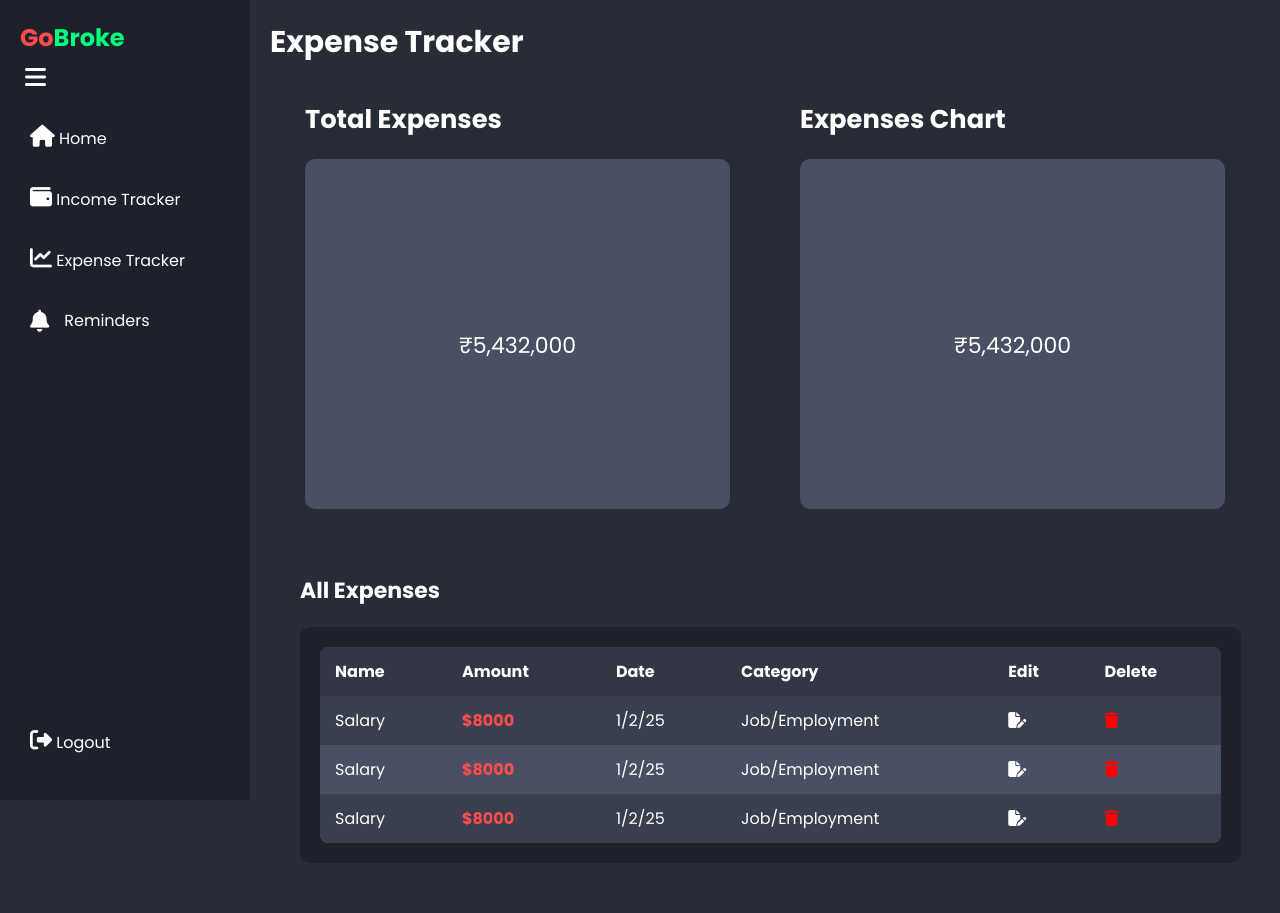
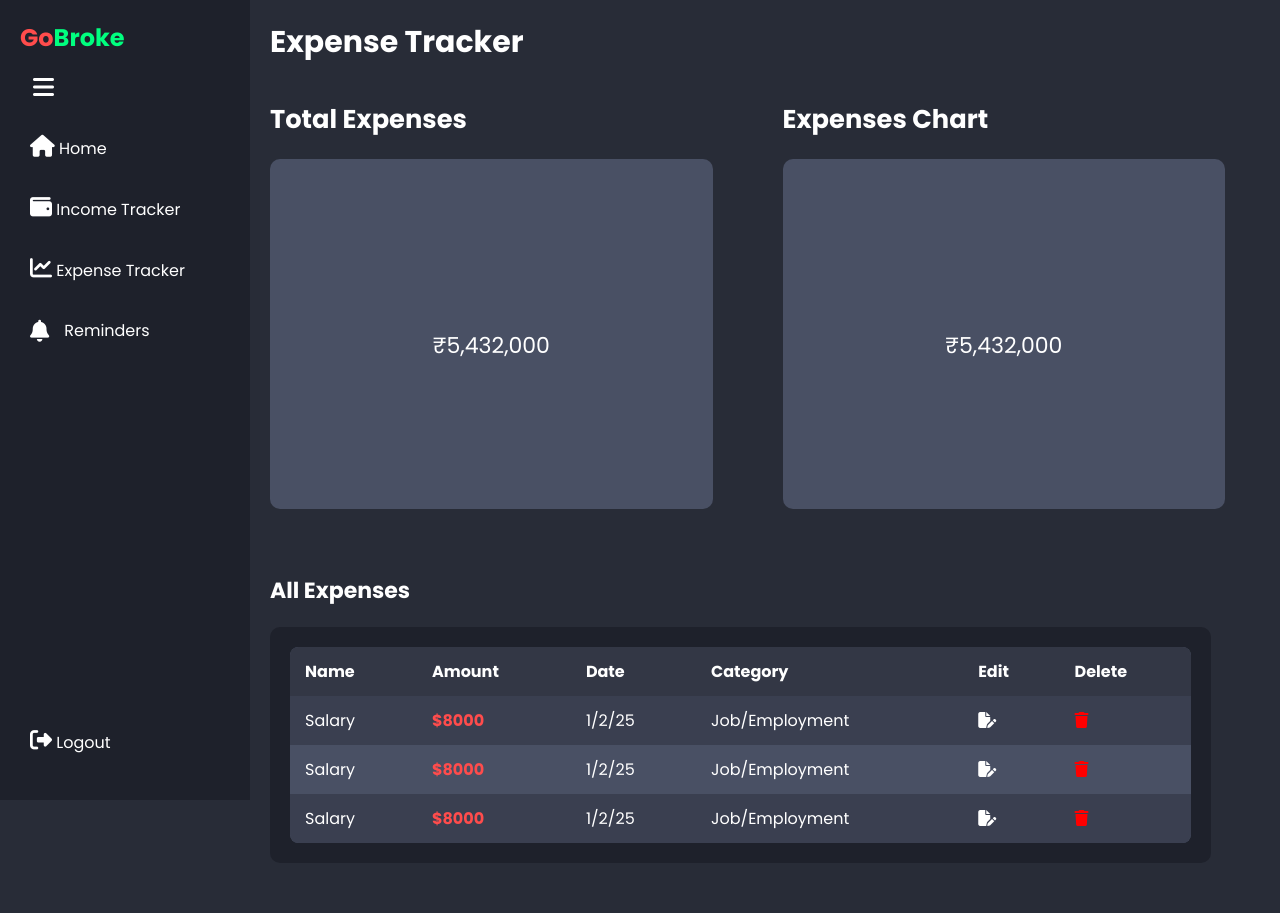
Before and after one commit to Craig-Rosario/goBroke, a PHP site: page / in a window 1280 px wide. Run offline with PHP 8.4, Linux system fonts and the light colour scheme; a map, chart or similar area stays blank.

Commit message:
Alignment

```diff
--- a/budget_management/Dashboard/style.css
+++ b/budget_management/Dashboard/style.css
@@ -47,6 +47,11 @@ body {
     transition: 0.3s;
 }
 
+.sideBarTitle h3{
+    margin-left: 5px;
+    margin-bottom: 10px;
+}
+
 
 .red {
     color: #FF4C4C;
@@ -83,6 +88,7 @@ body {
     transition: 0.3s;
     padding: 5px;
     border-radius: 5px;
+    margin-left: 8px;
 }
 
 .toggleButton:hover {
--- a/budget_management/Expenses/style.css
+++ b/budget_management/Expenses/style.css
@@ -47,6 +47,10 @@ body {
     transition: 0.3s;
 }
 
+.sideBarTitle h3{
+    margin-left: 5px;
+    margin-bottom: 10px;
+}
 
 .red {
     color: #FF4C4C;
@@ -83,6 +87,7 @@ body {
     transition: 0.3s;
     padding: 5px;
     border-radius: 5px;
+    margin-left: 8px;
 }
 
 .toggleButton:hover {
@@ -182,7 +187,7 @@ header h1 {
 
 
 .totalIncome{
-    margin: 35px;
+    margin: 35px 35px 35px 0;
     font-size: 22px;
     width: 60%;
 }
@@ -219,7 +224,7 @@ header h1 {
 .analytics {
     display: flex;
     gap: 20px;
-    margin: 30px;
+    margin: 30px 30px 30px 0;
     justify-content: space-between;
     flex-wrap: wrap;
     width: 95%;
```
Also changed, not shown: budget_management/Income/style.css (+7 -2 lines).
